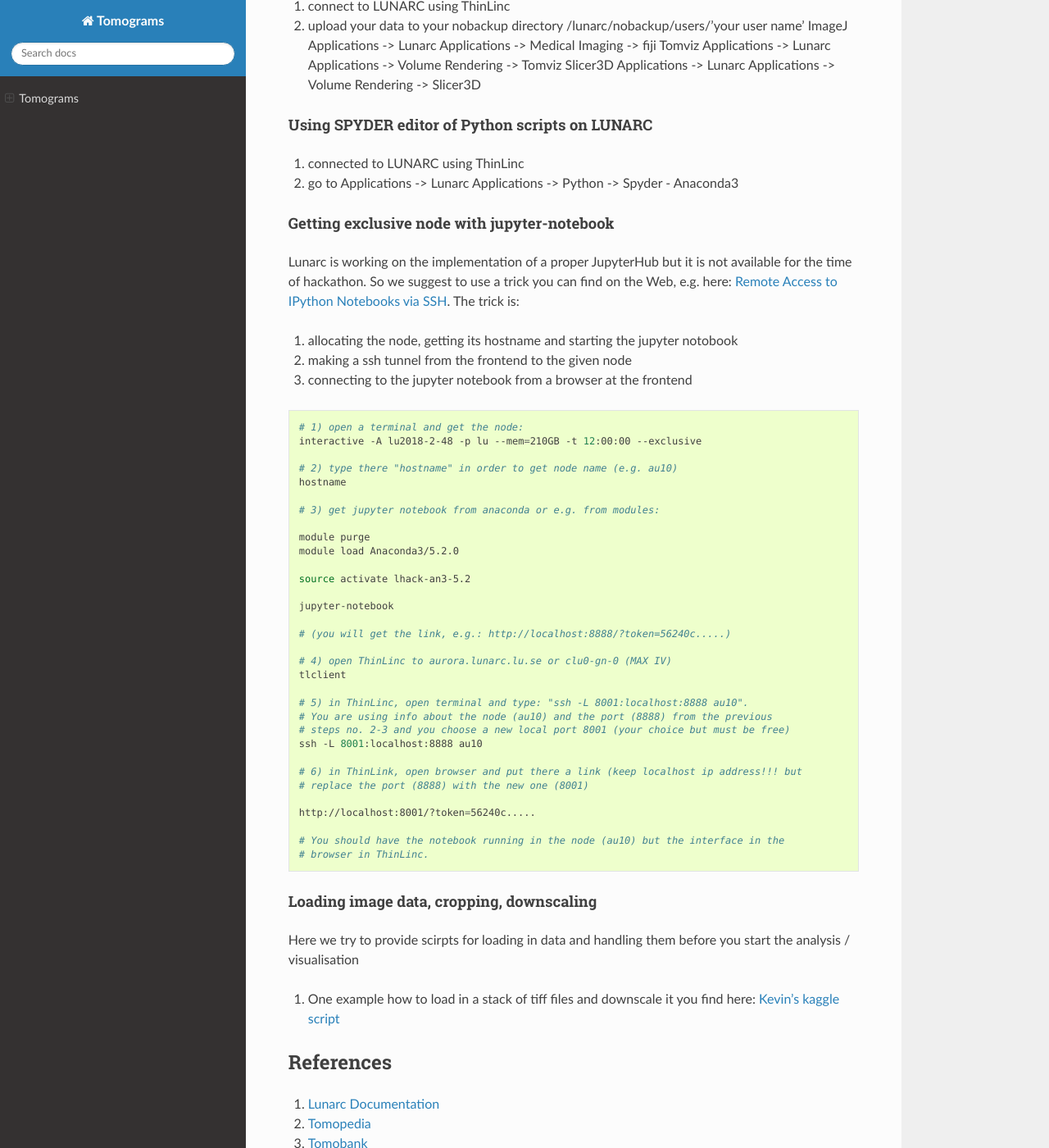
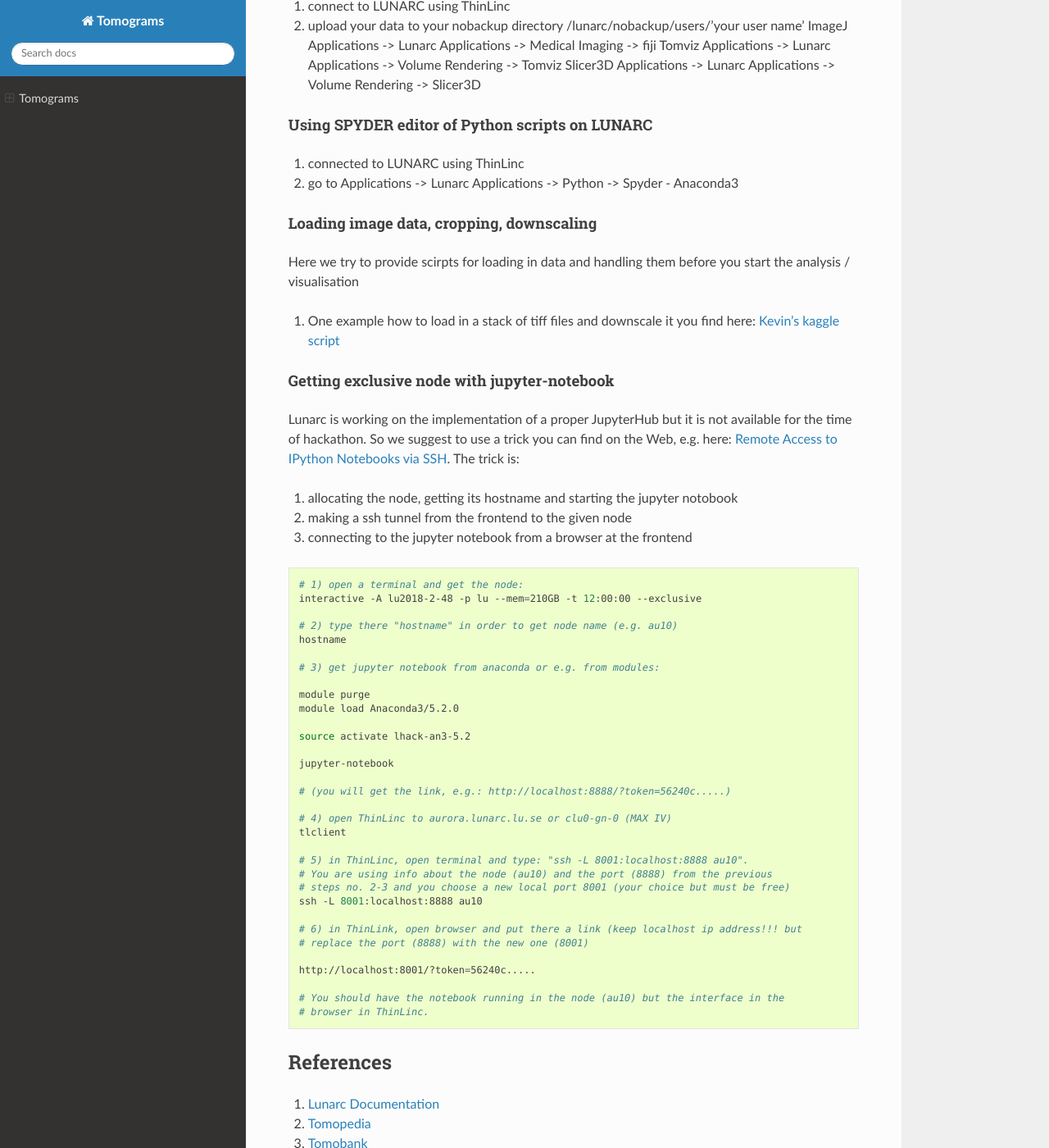
Before and after one commit to tomograms/tomograms-doc, a Sphinx documentation site: the page built from doc/source/index.md, in a window 1280 px wide and 1400 px high, scrolled down 1445 px. Shown: the whole window at 82% size. Built offline with Sphinx 7.4.7 and the Read the Docs theme 2.0.0, drawn with Linux system fonts in a browser that asks for light colours; part of the change alters nothing that is shown.

````diff
--- a/doc/source/index.md
+++ b/doc/source/index.md
@@ -70,6 +70,13 @@ Applications -> Lunarc Applications -> Volume Rendering -> Slicer3D
 1. connected to LUNARC using ThinLinc
 2. go to Applications -> Lunarc Applications -> Python -> Spyder - Anaconda3
 
+#### Loading image data, cropping, downscaling
+
+Here we try to provide scirpts for loading in data and handling them before you start the analysis / visualisation
+
+1. One example how to load in a stack of tiff files and downscale it you find here:
+[Kevin's kaggle script](https://www.kaggle.com/kmader/simple-loading-and-processing)
+
 #### Getting exclusive node with jupyter-notebook
 
 Lunarc is working on the implementation of a proper JupyterHub but it is not available
@@ -114,12 +121,7 @@ http://localhost:8001/?token=56240c.....
 # You should have the notebook running in the node (au10) but the interface in the
 # browser in ThinLinc.
 ```
-#### Loading image data, cropping, downscaling
 
-Here we try to provide scirpts for loading in data and handling them before you start the analysis / visualisation
-
-1. One example how to load in a stack of tiff files and downscale it you find here:
-[Kevin's kaggle script](https://www.kaggle.com/kmader/simple-loading-and-processing)
 
 
 ## References
````
